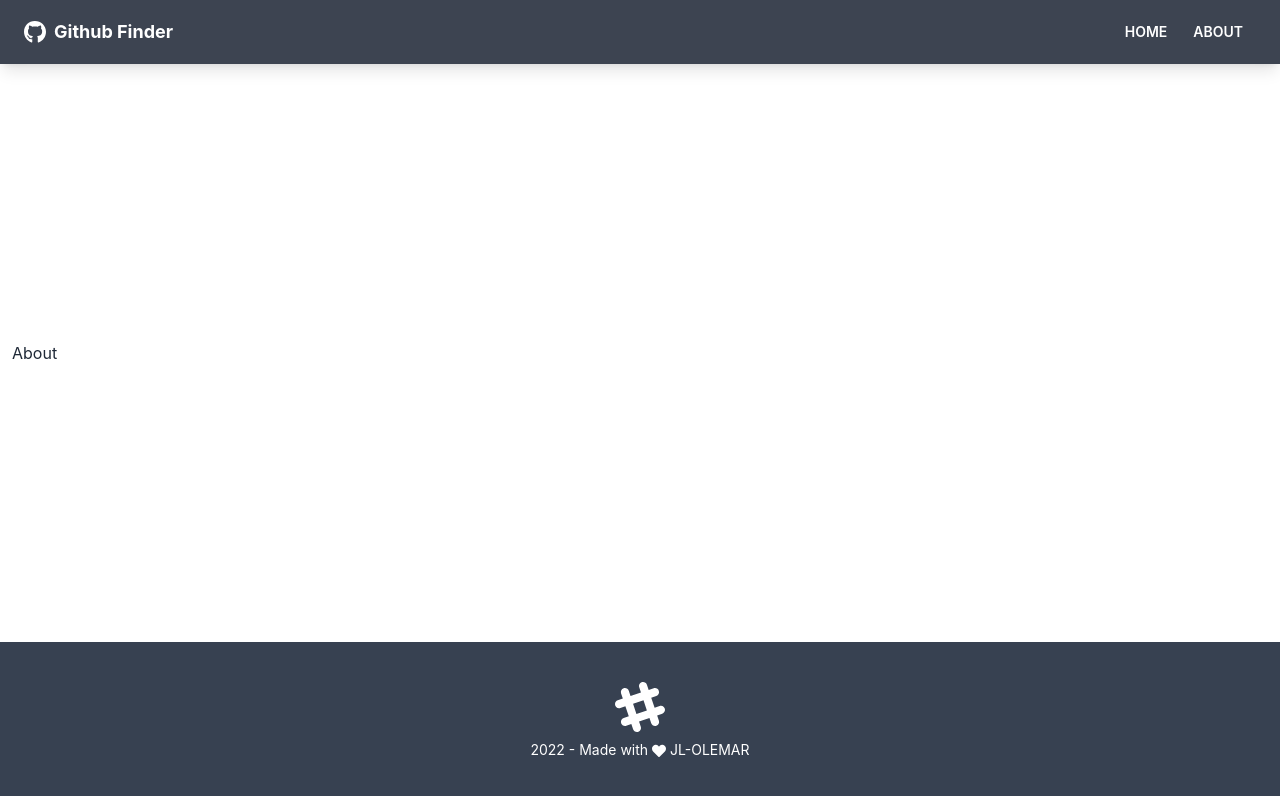
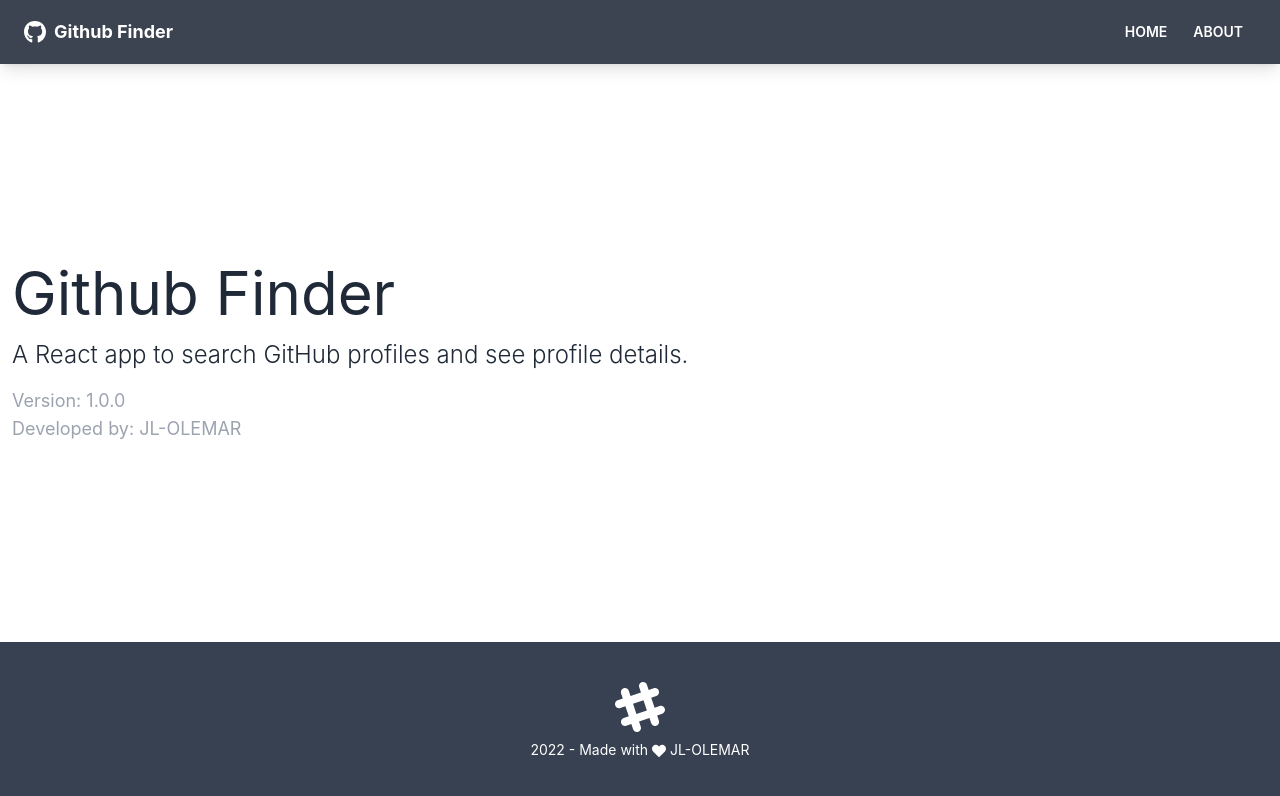
Before and after one commit to JL-OLEMAR/olemar-github-finder, a React (Vite) app: page /about in a window 1280 px wide. Shown: the top 796 px of the page. Built offline with nearby package versions, Linux system fonts and the light colour scheme; no server answers.

Commit message:
feat: Add About component

```diff
--- a/src/pages/About.jsx
+++ b/src/pages/About.jsx
@@ -1,5 +1,24 @@
 export function About () {
   return (
-    <div>About</div>
+    <>
+      <h1 className='text-6xl mb-4'>Github Finder</h1>
+      <p className='mb-4 text-2xl font-light'>
+        A React app to search GitHub profiles and see profile details.
+      </p>
+      <p className='text-lg text-gray-400'>
+        Version: <span className='text-gray-400'>1.0.0</span>
+      </p>
+      <p className='text-lg text-gray-400'>
+        Developed by: {' '}
+        <a
+          className='text-gray-400'
+          href='https://github.com/JL-OLEMAR/'
+          rel='noreferrer'
+          target='_blank'
+        >
+          JL-OLEMAR
+        </a>
+      </p>
+    </>
   )
 }
```
